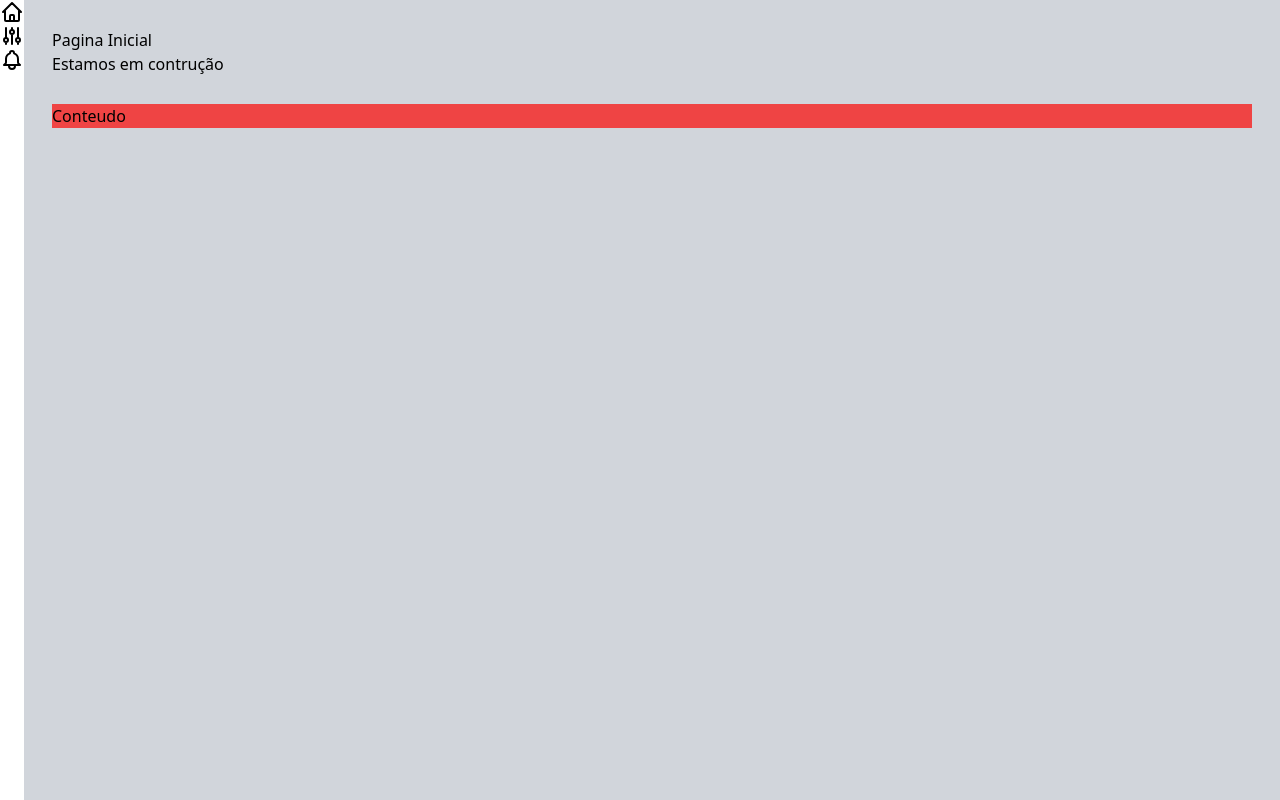
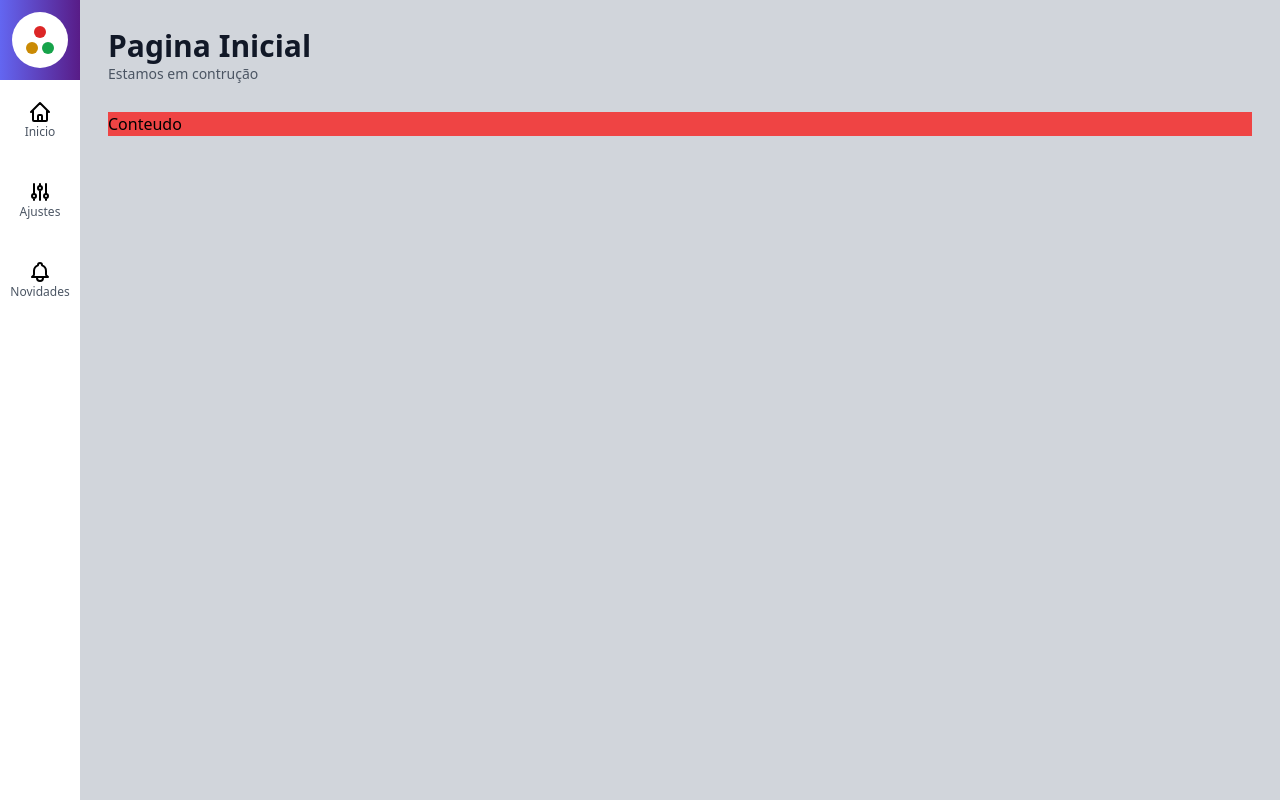
Before and after one commit to Radames-prog/adminTemplate, a Next.js app in the folder my-project/: page / in a window 1280 px wide. Built offline with nearby package versions, Linux system fonts and the light colour scheme.

Commit message:
Criação de logo com css

```diff
--- a/my-project/components/icons/index.tsx
+++ b/my-project/components/icons/index.tsx
@@ -1,3 +1,5 @@
+// Para mais incones acessar https://heroicons.com
+
 export const IconeCasa = (
     <svg xmlns="http://www.w3.org/2000/svg" className="h-6 w-6" fill="none" viewBox="0 0 24 24" stroke="currentColor">
   <path strokeLinecap="round" strokeLinejoin="round" strokeWidth={2} d="M3 12l2-2m0 0l7-7 7 7M5 10v10a1 1 0 001 1h3m10-11l2 2m-2-2v10a1 1 0 01-1 1h-3m-6 0a1 1 0 001-1v-4a1 1 0 011-1h2a1 1 0 011 1v4a1 1 0 001 1m-6 0h6" />
--- /dev/null
+++ b/my-project/components/template/Logo.tsx
@@ -0,0 +1,19 @@
+export default function Logo(){
+    return(
+        <div className={`
+        flex flex-col
+        h-14 w-14
+        bg-white
+        rounded-full
+        items-center
+        justify-center
+        `}>
+            <div className={`h-3 w-3 rounded-full bg-red-600 mb-0.5`}/>
+            <div className={`flex mt-0.5 `}>
+            <div className={`h-3 w-3 rounded-full bg-yellow-600 mr-0.5 `}/>
+            <div className={`h-3 w-3 rounded-full bg-green-600 ml-0.5`}/>
+            </div>
+
+        </div>
+    )
+}
--- a/my-project/components/template/MenuItem.tsx
+++ b/my-project/components/template/MenuItem.tsx
@@ -1,3 +1,4 @@
+import Link from 'next/link'
 interface MenuItemProps{
     url: string
     texto: string
@@ -5,8 +6,15 @@ interface MenuItemProps{
 }
 export default function ManuItem(props: MenuItemProps){
     return(
-        <li className={``}>
+        <li className={`hover:bg-gray-100`}>
+            <Link href={props.url}>
+                <a className={`flex flex-col justify-center items-center w-20 h-20`}>
             {props.icone}
+            <span className={`text-xs font-light text-gray-600`}>
+                {props.texto}
+            </span>
+            </a>
+            </Link>
 
         </li>
     )
--- a/my-project/components/template/MenuLateral.tsx
+++ b/my-project/components/template/MenuLateral.tsx
@@ -1,13 +1,19 @@
 import { IconeAjustes, IconeCasa, InconeSino } from "../icons"
 import MenuItem from "./MenuItem"
+import Logo from "./Logo"
 
 export default function MenuLateral(){
     return (
         <aside>
+            <div className={`w-20 h-20 bg-gradient-to-r from-indigo-500
+             to-purple-900 flex flex-col items-center justify-center`}>
+                 <Logo/>
+
+            </div>
             <ul>
                 <MenuItem url="/" texto="Inicio" icone={IconeCasa}/>
-                <MenuItem url="/ajustes" texto="Ajustes" icone={IconeAjustes}/>
-                <MenuItem url="/novidades" texto="Novidades" icone={InconeSino}/>
+                <MenuItem url="/ajuste" texto="Ajustes" icone={IconeAjustes}/>
+                <MenuItem url="/notificacoes" texto="Novidades" icone={InconeSino}/>
             </ul>
 
         </aside>
--- a/my-project/components/template/Titulo.tsx
+++ b/my-project/components/template/Titulo.tsx
@@ -8,8 +8,8 @@ interface TituloProps{
 export default function Titulo(props: TituloProps){
     return (
         <div>
-          <h1 className={` `}>{props.titulo}</h1>
-          <h2 className={` `}>{props.subtitulo}</h2>
+          <h1 className={`font-black text-3xl text-gray-900 `}>{props.titulo}</h1>
+          <h2 className={`font-light text-sm text-gray-600 `}>{props.subtitulo}</h2>
 
         </div>
     )
--- /dev/null
+++ b/my-project/pages/ajuste.tsx
@@ -0,0 +1,11 @@
+import Layout from "../components/template/Layout";
+
+export default function Ajustes() {
+  return (
+    <Layout titulo={"Ajustes e configurações"} subtitulo={"Personalize o sistema por aqui"}>
+      <h3 className={``}>Conteudo</h3>
+
+    </Layout>
+
+  )
+}
--- /dev/null
+++ b/my-project/pages/notificacoes.tsx
@@ -0,0 +1,11 @@
+import Layout from "../components/template/Layout";
+
+export default function Notificacoes() {
+  return (
+    <Layout titulo={"Notificações"} subtitulo={"Aqui você ira gerenciar suas notificações"}>
+      <h3 className={``}>Conteudo</h3>
+
+    </Layout>
+
+  )
+}
--- a/my-project/tsconfig.json
+++ b/my-project/tsconfig.json
@@ -1,6 +1,6 @@
 {
   "compilerOptions": {
-    "target": "es5",
+    "target": "es6",
     "lib": [
       "dom",
       "dom.iterable",
```
